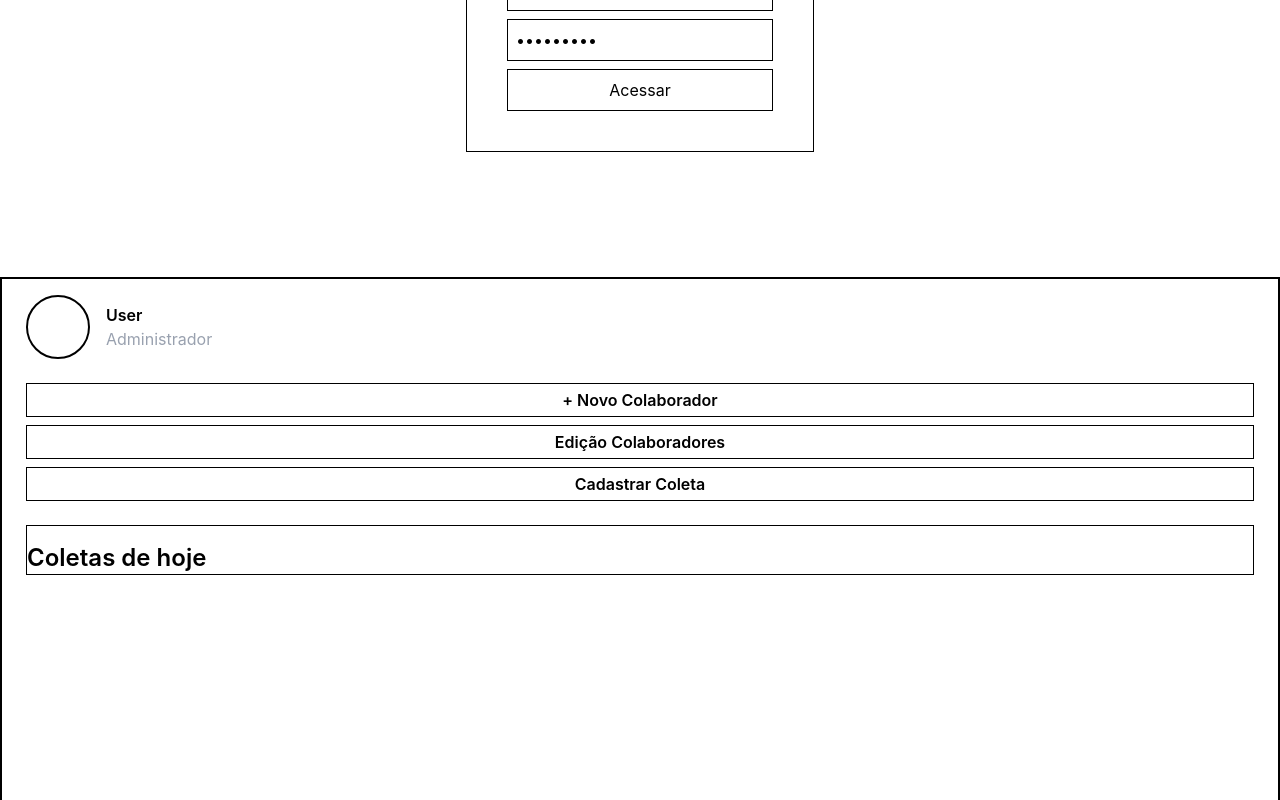
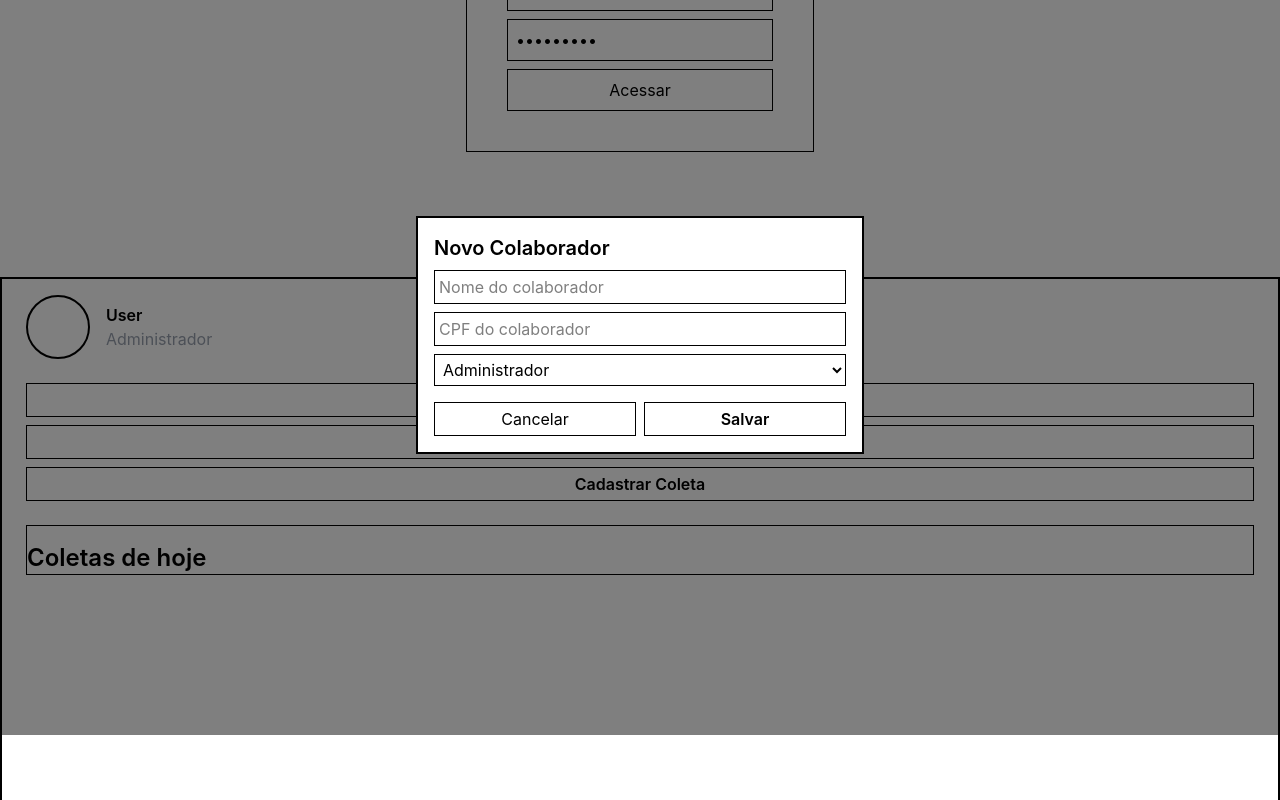
Before and after one commit to lucassantDev/adn-ambiental, a React (Vite) app: page / in a window 1280 px wide. Both pictures are taken after typing "Sample", "Sample123" into the empty fields and a click on the button "+ Novo Colaborador". Shown: the part 523-1323 px from the top of the page. Built offline with nearby package versions, Linux system fonts and the light colour scheme.

Commit message:
style from buttons

```diff
--- a/src/components/LoginAdn.jsx
+++ b/src/components/LoginAdn.jsx
@@ -10,9 +10,9 @@ export default function LoginAdn() {
                 />
 
                 <form action="" className="flex flex-col gap-2 border p-10">
-                    <input type="text" placeholder='Usuário' className="border p-2"/>
+                    <input type="text" placeholder='CPF' className="border p-2"/>
                     <input type="password" placeholder='Senha' className="border p-2" />
-                    <button className="border py-2">Acessar</button>
+                    <button className="border py-2 cursor-pointer hover:bg-slate-50">Acessar</button>
                 </form>
             </section>
         </>
--- a/src/components/MainPage.jsx
+++ b/src/components/MainPage.jsx
@@ -1,12 +1,12 @@
 import { useState } from "react"
+import EmployeeForm from "./forms/EmployeeForm"
 
 export default function MainPage() {
     const [modalColaborador, setModalColaborador] = useState(false)
 
-    const exibirModalColaborador = () => {
-        alert("teste de cadastro")
-        setModalColaborador(true)
-    }
+    const exibirModalColaborador = () => setModalColaborador(true)
+    const fecharModalColaborador = () => setModalColaborador(false)
+
 
     const edicaoColaboradores = () => {
         alert("teste de caminho para edição de colaboradores")
@@ -33,9 +33,10 @@ export default function MainPage() {
                 </div>
 
                 <div className="w-full h-fit py-2 gap-2 flex flex-col ">
-                    <button className="p-1 border font-semibold" onClick={() => exibirModalColaborador()}>+ Novo Colaborador</button>
-                    <button className="p-1 border font-semibold" onClick={() => edicaoColaboradores()}>Edição Colaboradores</button>
-                    <button className="p-1 border font-semibold" onClick={() => cadastroColeta()}>Cadastrar Coleta</button>
+                    <button className="cursor-pointer hover:slate-50 p-1 border font-semibold" onClick={() => exibirModalColaborador()}>+ Novo Colaborador</button>
+                    {modalColaborador && <EmployeeForm onClose={fecharModalColaborador} />}
+                    <button className="cursor-pointer hover:slate-50 p-1 border font-semibold" onClick={() => edicaoColaboradores()}>Edição Colaboradores</button>
+                    <button className="cursor-pointer hover:slate-50 p-1 border font-semibold" onClick={() => cadastroColeta()}>Cadastrar Coleta</button>
                 </div>
 
                 {/* coletas de hoje */}
--- a/src/components/forms/EmployeeForm.jsx
+++ b/src/components/forms/EmployeeForm.jsx
@@ -1,14 +1,28 @@
-export default function EmployeeForm() {
+export default function EmployeeForm({ onClose }) {
+    const handleSubmit = (e) => {
+        e.preventDefault() // evita recarregar a página
+        const dados = Object.fromEntries(new FormData(e.target))
+        console.log(dados) // { nome, cpf, cargo }
+        onClose()
+    }
+
     return (
-        <>
-            <form action="">
-                <input type="text" placeholder="Nome do colaborador"/>
-                <input type="text" placeholder="CPF do colaborador" />
-                <select name="" id="">
+        <div className="fixed inset-0 bg-black/50 flex items-center justify-center px-6">
+            <form onSubmit={handleSubmit} className="w-full max-w-md bg-white border-2 p-4 flex flex-col gap-2">
+                <h2 className="font-semibold text-xl">Novo Colaborador</h2>
+
+                <input name="nome" type="text" placeholder="Nome do colaborador" className="border p-1" required />
+                <input name="cpf" type="text" placeholder="CPF do colaborador" className="border p-1" required />
+                <select name="cargo" className="border p-1">
                     <option value="adm">Administrador</option>
                     <option value="employee">Colaborador</option>
                 </select>
+
+                <div className="flex gap-2 mt-2">
+                    <button type="button" onClick={onClose} className="flex-1 p-1 border cursor-pointer hover:bg-red-50">Cancelar</button>
+                    <button type="submit" className="flex-1 p-1 border font-semibold cursor-pointer hover:bg-emerald-50">Salvar</button>
+                </div>
             </form>
-        </>
+        </div>
     )
 }
```
